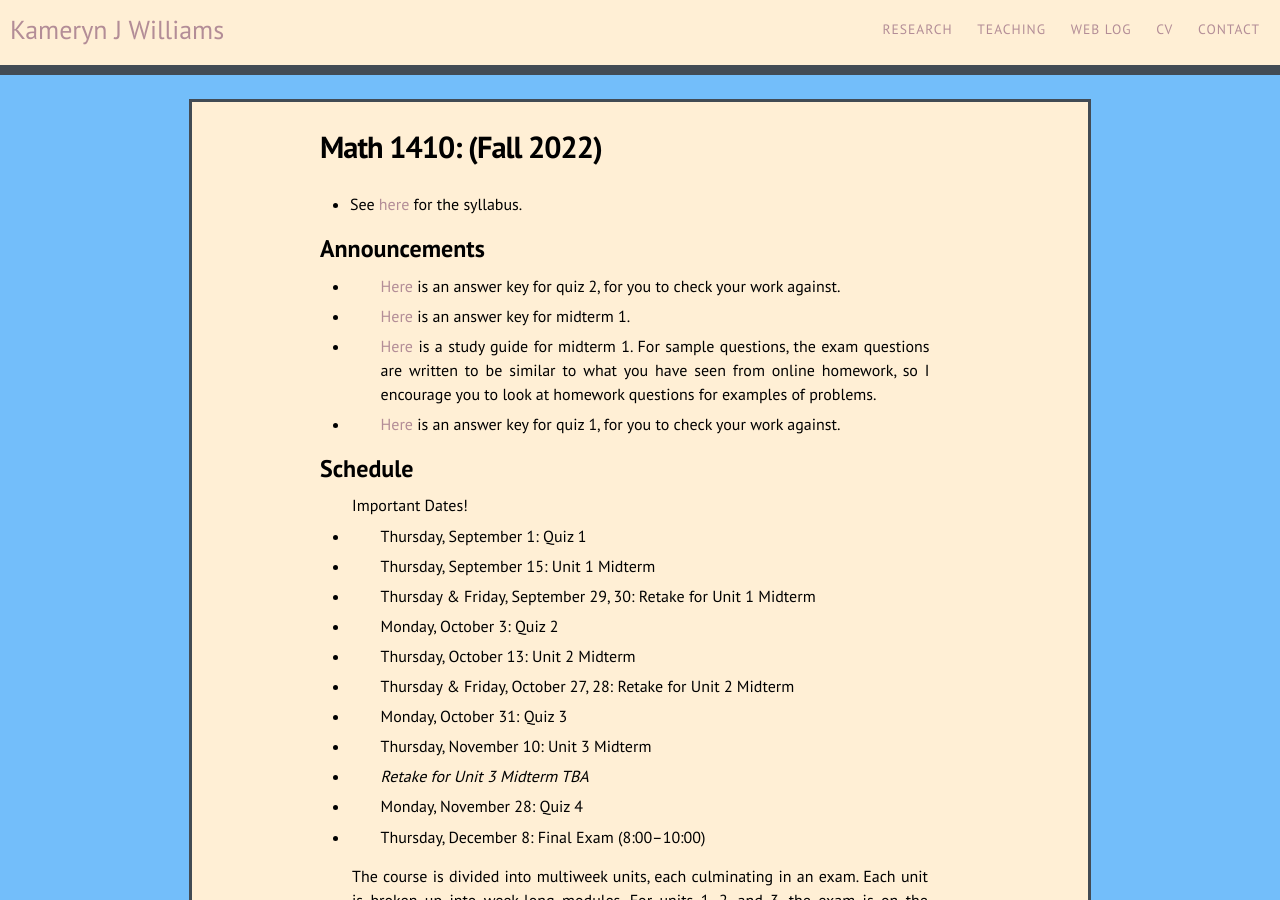
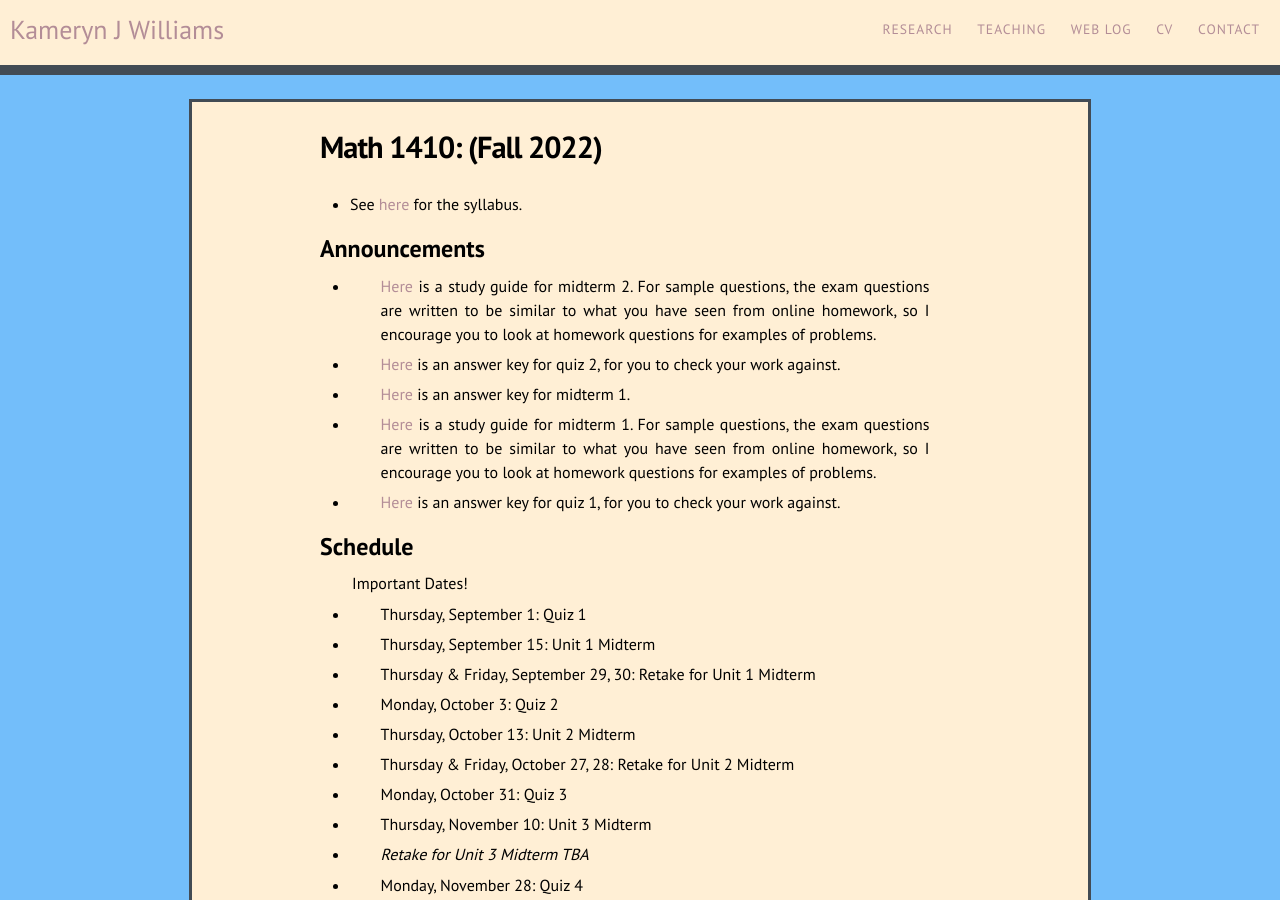
Before and after one commit to kamerynjw/kamerynjw.github.io, a Jekyll site: the page built from teaching/2022/math1410.md, in a window 1280 px wide and 900 px high. Built offline with Jekyll 4.4.1, drawn with Linux system fonts in a browser that asks for light colours; nearby versions of some CDN libraries.

Commit message:
study guid 2 online

```diff
--- a/teaching/2022/math1410.md
+++ b/teaching/2022/math1410.md
@@ -10,6 +10,8 @@ permalink: /teaching/2022/math1410/
 
 Announcements
 -------------
+
+* [Here]({{ page.url }}sg2.pdf) is a study guide for midterm 2. For sample questions, the exam questions are written to be similar to what you have seen from online homework, so I encourage you to look at homework questions for examples of problems.
 
 * [Here]({{ page.url }}q2answers.pdf) is an answer key for quiz 2, for you to check your work against.
 
```
Also changed, not shown: 1 other file.
